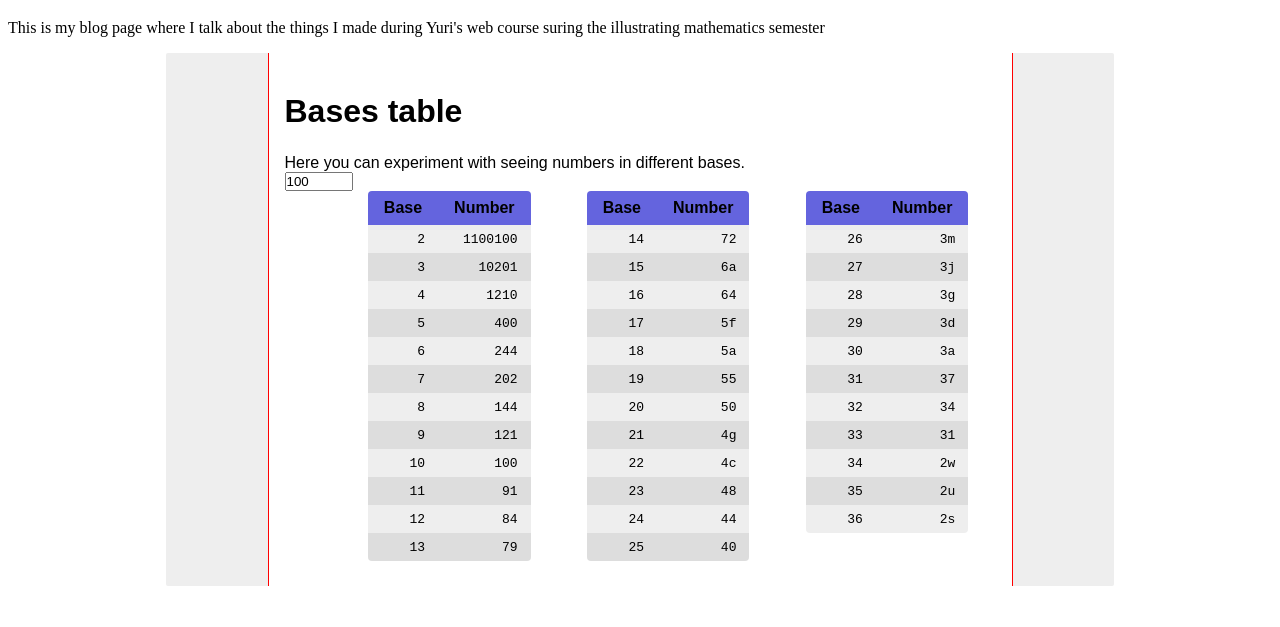
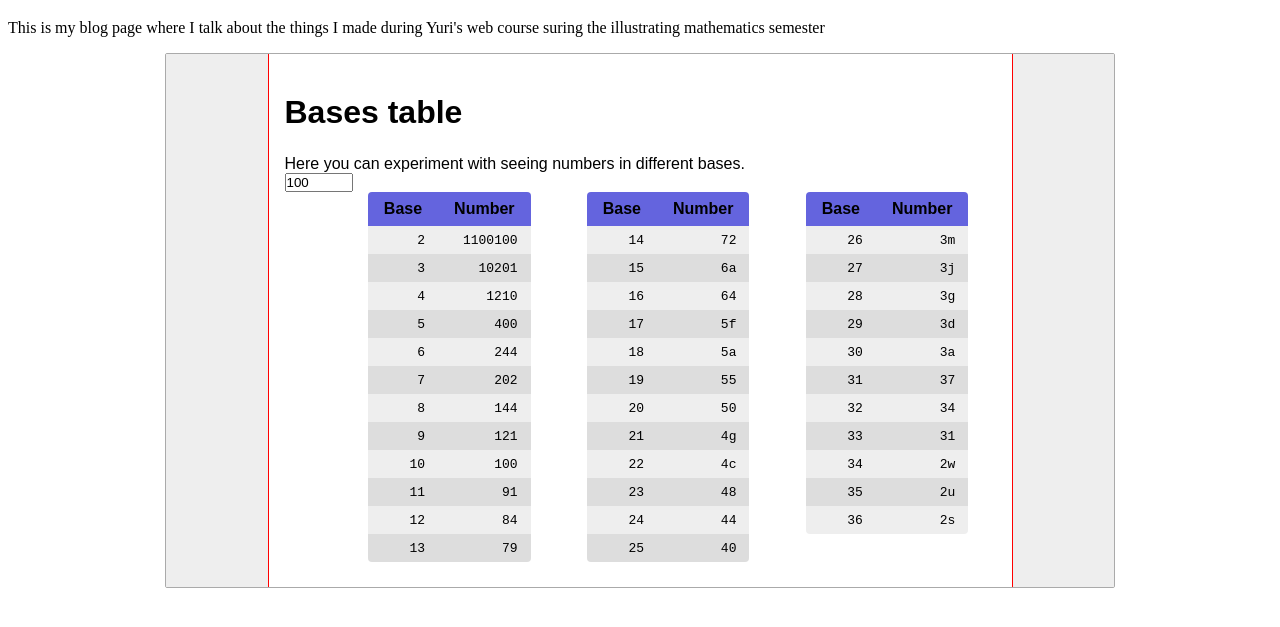
Before and after one commit to albamath/im-course-examples, a plain HTML site: page blog.html in a window 1280 px wide. Shown: the part 61-688 px from the top of the page. Drawn offline with Linux system fonts and the light colour scheme.

Commit message:
update blog.html

```diff
--- a/blog.html
+++ b/blog.html
@@ -5,12 +5,9 @@
     <meta name="viewport" content="width=device-width, initial-scale=1.0">
     <title>Blog with examples</title>
     <style>
-        body {
-
-        }
         iframe {
             aspect-ratio: 16/9;
-            border: 1px-solid #aaa;
+            border: 1px solid #aaa;
             border-radius: 2px;
             display: block;
             margin: 0 auto;
```
